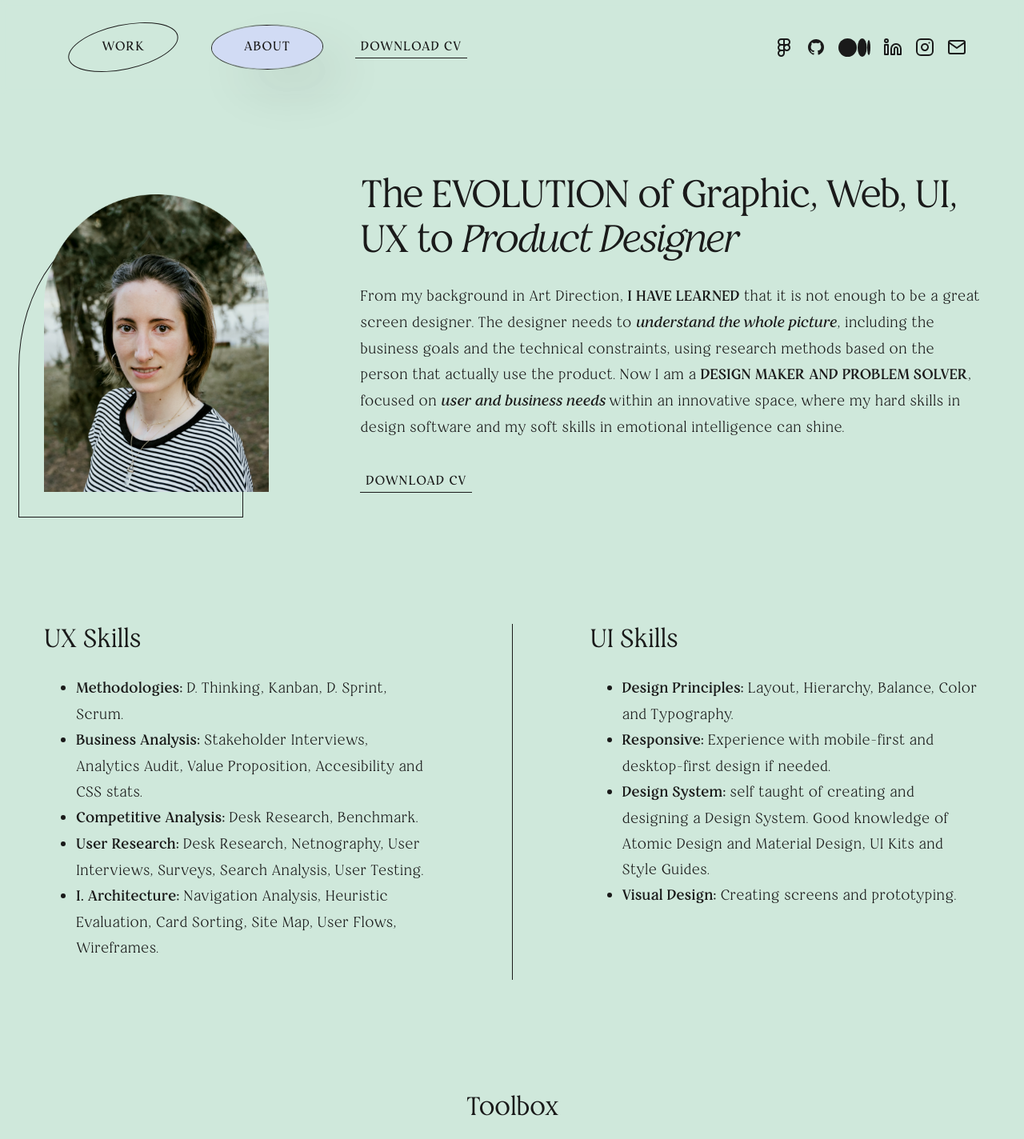
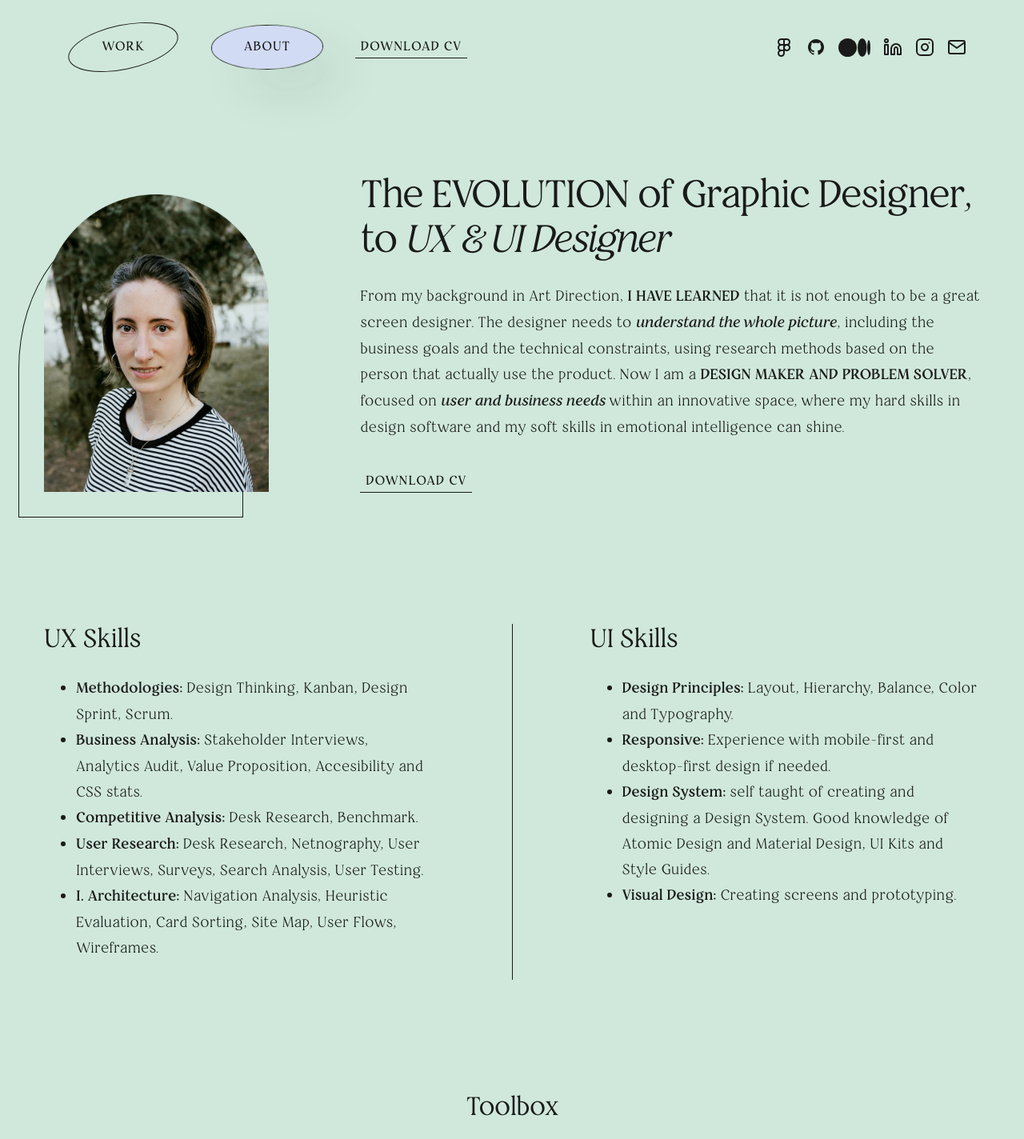
Before and after one commit to gemmabou/gemma-bou-web, a Vue app: page /about in a window 1280 px wide. Shown: the top 1424 px of the page at 80% size. Built offline with nearby package versions, Linux system fonts and the light colour scheme; what vue-window-size would draw is missing.

Commit message:
update about text and icons

```diff
--- a/src/views/About.vue
+++ b/src/views/About.vue
@@ -3,8 +3,8 @@
     <TitleSection>
       <template v-slot:title>
         <h1>
-          The <span class="uppercase">evolution</span> of Graphic, Web, UI, UX
-          to <i>Product Designer</i>
+          The <span class="uppercase">evolution</span> of Graphic Designer,
+          to <i>UX & UI Designer</i>
         </h1>
       </template>
       <template v-slot:description>
@@ -55,7 +55,7 @@ export default class About extends Vue {
   uxSkills: SkillItem[] = [
     {
       title: "Methodologies",
-      description: "D. Thinking, Kanban, D. Sprint, Scrum.",
+      description: "Design Thinking, Kanban, Design Sprint, Scrum.",
     },
     {
       title: "Business Analysis",
@@ -131,9 +131,14 @@ export default class About extends Vue {
       alt: "Zeroheight",
     },
     {
+      source: "/img/logos/notion-logo.png",
+      alt: "Notion",
+    },
+    {
       source: "/img/logos/airtable-logo.png",
       alt: "Airtable",
     },
+
     {
       source: "/img/logos/asana-logo.png",
       alt: "Asana",
```
Also changed, not shown: public/img/logos/notion-logo.svg (added).
